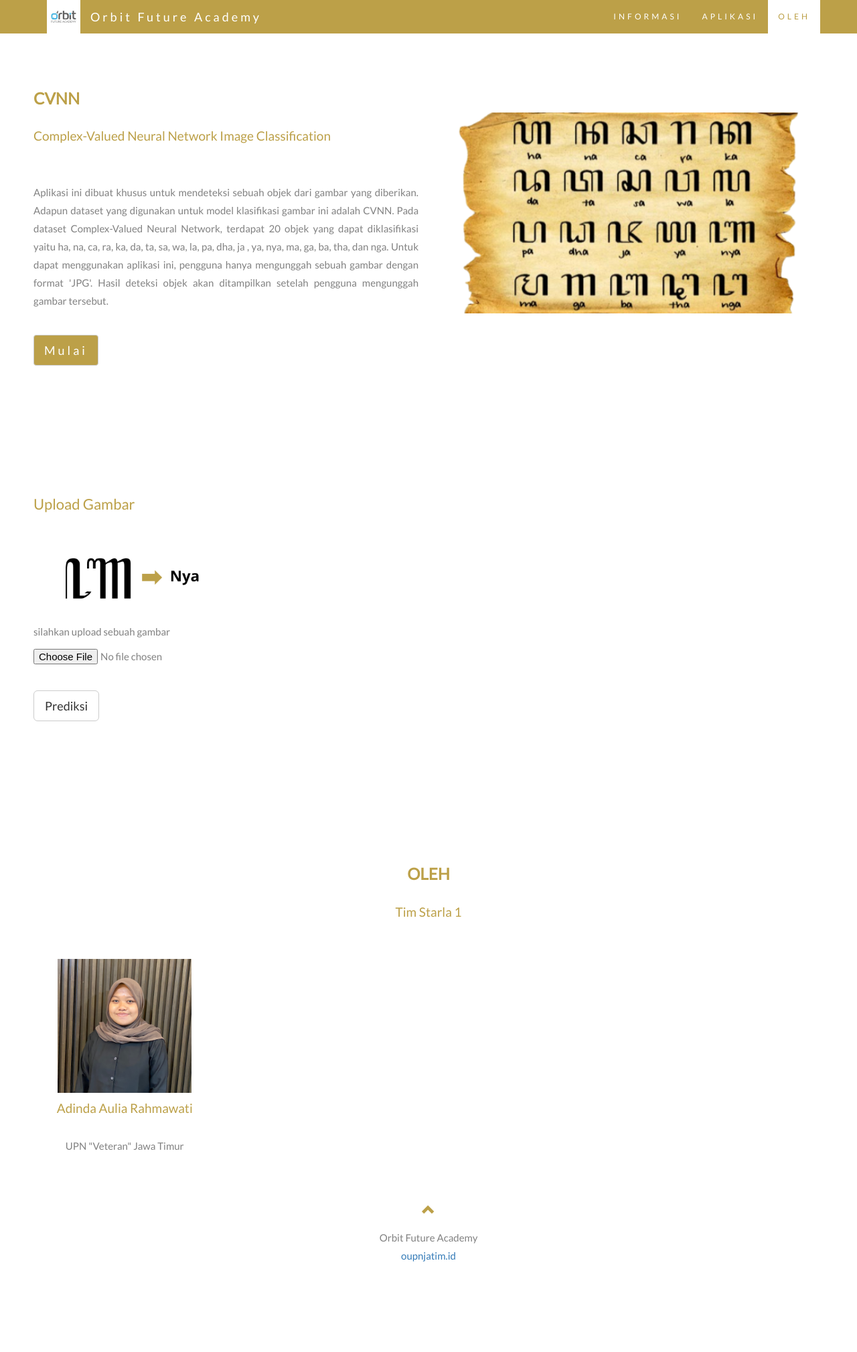
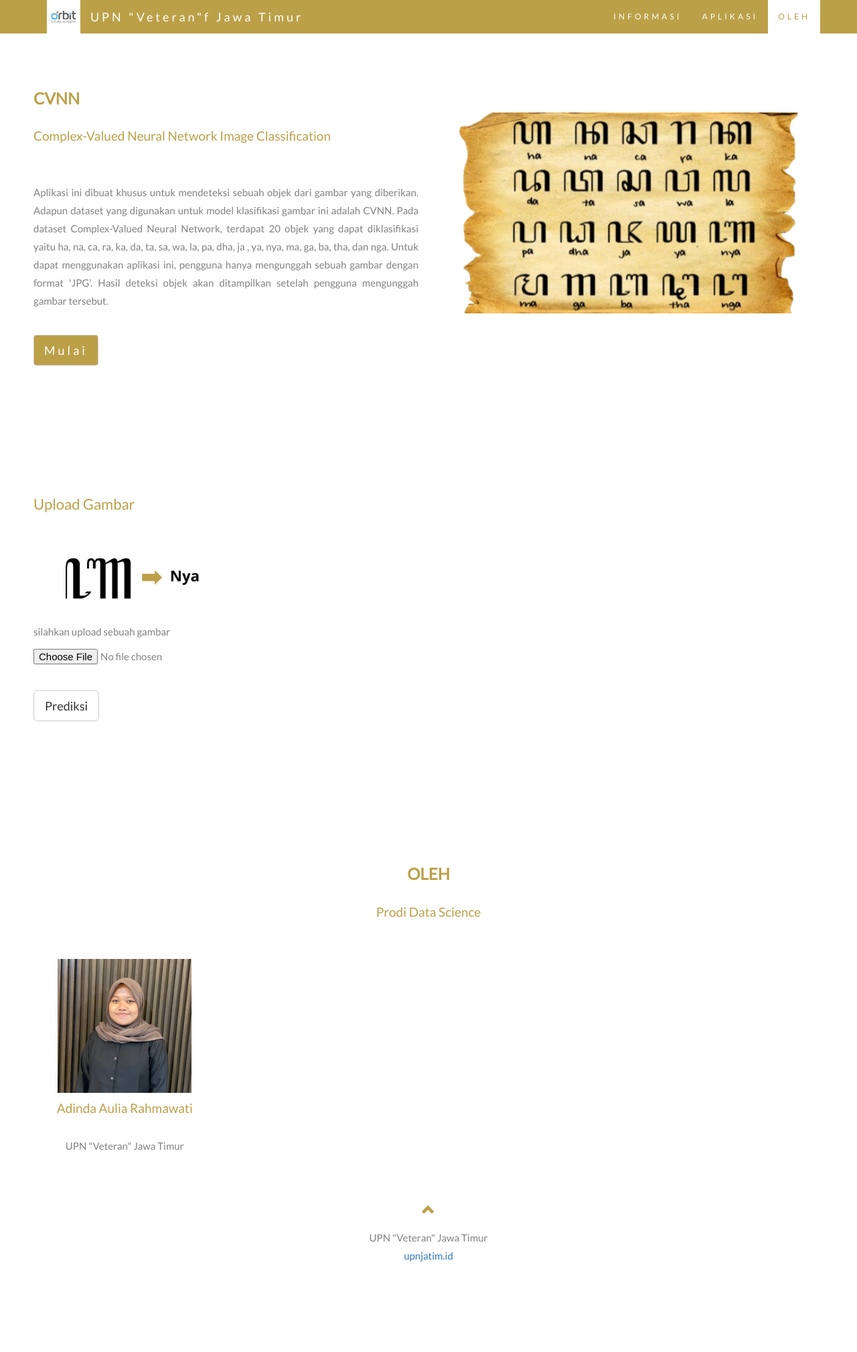
Before and after one commit to adindaauliaa/aksara-jawa, a Flask app: page / in a window 1280 px wide. Shown: the whole page at 67% size. Run offline with Flask 3, Linux system fonts and the light colour scheme.

Commit message:
Update index.html

```diff
--- a/templates/index.html
+++ b/templates/index.html
@@ -30,7 +30,7 @@
 			<div class="navbar-header">
 				<img src={{ url_for('static', filename='/images/orbit_logo.jpg') }} alt="Orbit Logo"
 				width="50" height="50" align="left">
-				<a class="navbar-brand" href="#halamanku">&#160; Orbit Future Academy</a>
+				<a class="navbar-brand" href="#halamanku">&#160; UPN "Veteran"f Jawa Timur</a>
 			</div>
 
 			<!-- Daftar Halaman -->
@@ -123,11 +123,11 @@
 	<div id="oleh" class="container-fluid text-center">
 		<br>
 		<h2>OLEH</h2>
-		<h4>Tim Starla 1</h4>
+		<h4>Prodi Data Science</h4>
 		<br>
 		<div class="row slideanim">
 			<div class="col-sm-3">
-				<img src={{ url_for('static', filename='/images/Adinda.jpg' ) }} width="200"></img>
+				<img src={{ url_for('static', filename='/images/adinda.jpg' ) }} width="200"></img>
 				<h4>Adinda Aulia Rahmawati</h4>
 				<p>UPN "Veteran" Jawa Timur</p>
 			</div>
@@ -138,7 +138,7 @@
 		<a href="#halamanku" title="To Top">
 			<span class="glyphicon glyphicon-chevron-up"></span>
 		</a>
-		<p>Orbit Future Academy <br> <a href="https://www.upnjatim.ac.id//">oupnjatim.id</a></p>
+		<p>UPN "Veteran" Jawa Timur <br> <a href="https://www.upnjatim.ac.id//">upnjatim.id</a></p>
 	</footer>
 
 	<!-- JavaScript untuk Animasi Scroll dan Prediksi Model -->
```
